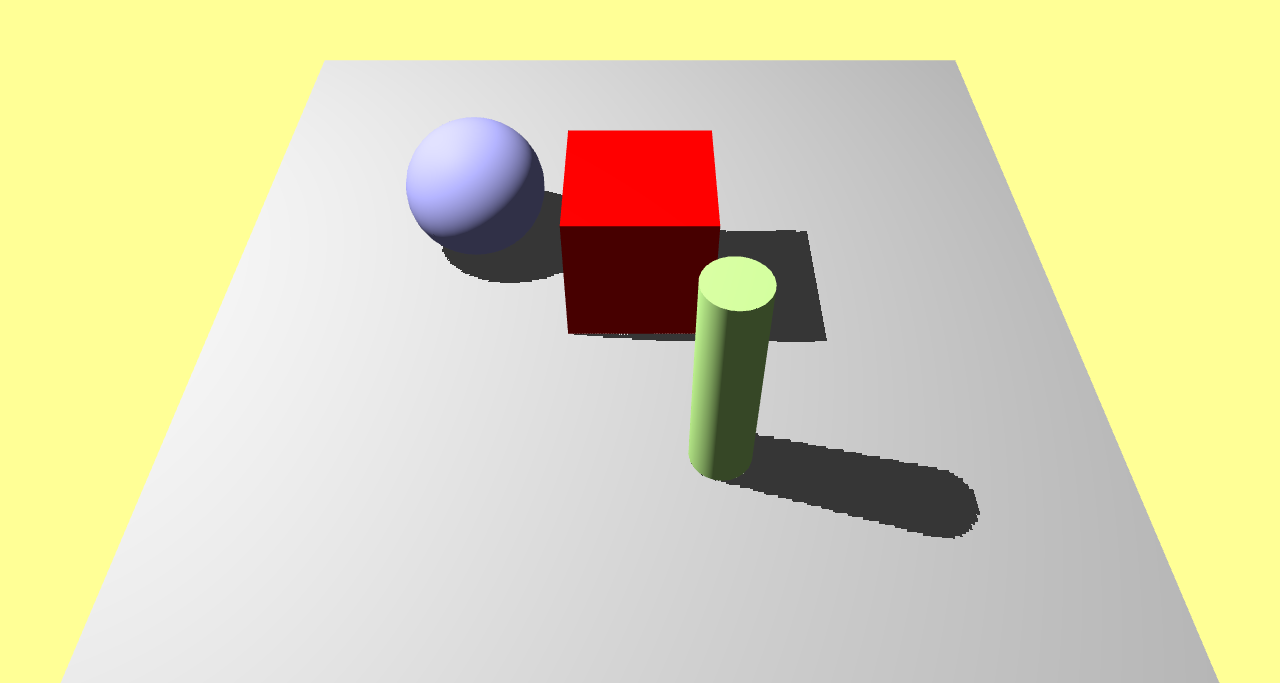
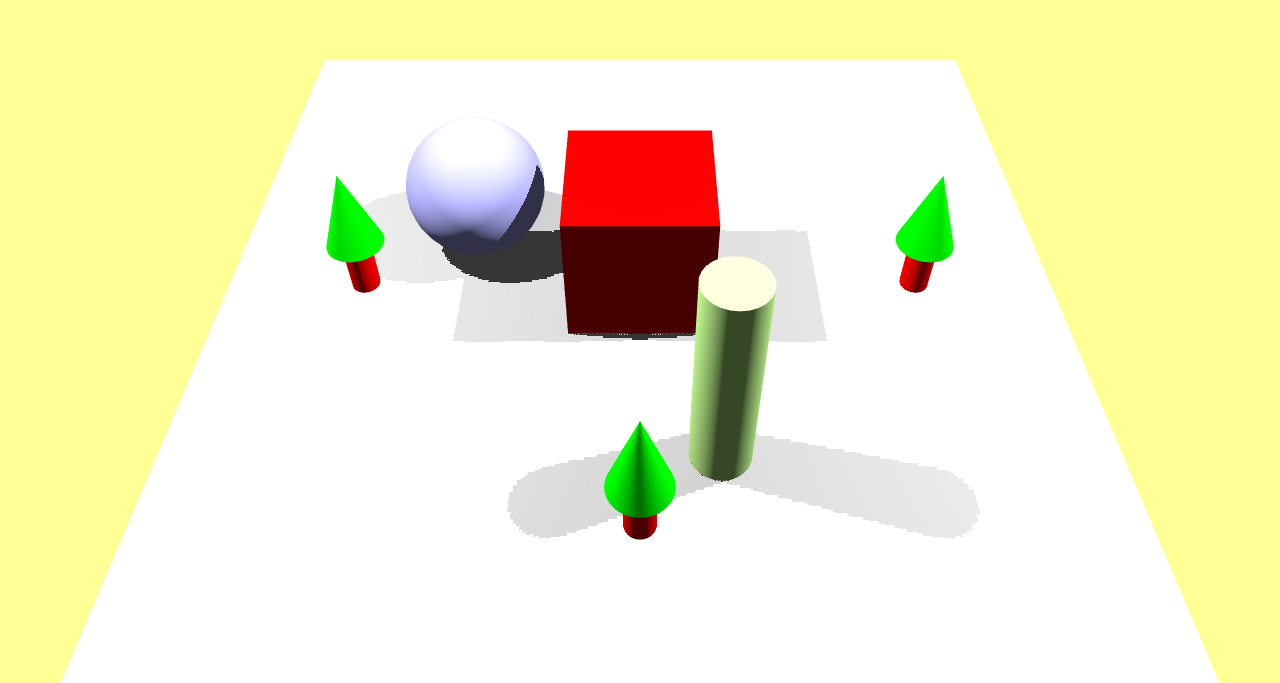
Before and after one commit to SlicF/ICG, a plain HTML site: page gui_4/01_Ex_Code_Organization/index.html in a window 1280 px wide. Shown: the part 117-800 px from the top of the page. Drawn offline with nearby package versions, Linux system fonts and the light colour scheme.

Commit message:
coisas feitas, outras não

```diff
--- a/gui_4/01_Ex_Code_Organization/index.html
+++ b/gui_4/01_Ex_Code_Organization/index.html
@@ -12,15 +12,14 @@
 -->
 
   <head>
-    <meta charset="utf-8">
-    <meta name="viewport" content="width=device-width, initial-scale=1">
+    <meta charset="utf-8" />
+    <meta name="viewport" content="width=device-width, initial-scale=1" />
 
-    <title> 3D scene </title>
+    <title>3D scene</title>
 
-    <link rel="stylesheet" href="style.css">
+    <link rel="stylesheet" href="style.css" />
 
     <script type="module">
-
       import * as THREE from "https://threejs.org/build/three.module.js";
 
       // To store the scene graph, and elements usefull to rendering the scene
@@ -33,9 +32,7 @@
       // HELPER FUNCTIONS
 
       const helper = {
-
         initEmptyScene: function (sceneElements) {
-
           // ************************** //
           // Create the 3D scene
           // ************************** //
@@ -46,7 +43,12 @@
           // ************************** //
           const width = window.innerWidth;
           const height = window.innerHeight;
-                const camera = new THREE.PerspectiveCamera(45, width / height, 0.1, 500);
+          const camera = new THREE.PerspectiveCamera(
+            45,
+            width / height,
+            0.1,
+            500
+          );
           sceneElements.camera = camera;
           camera.position.set(0, 5, 5);
           camera.lookAt(0, 0, 0);
@@ -58,13 +60,16 @@
           // ************************** //
           // Add ambient light
           // ************************** //
-                const ambientLight = new THREE.AmbientLight('rgb(255, 255, 255)', 0.2);
+          const ambientLight = new THREE.AmbientLight(
+            "rgb(255, 255, 255)",
+            0.2
+          );
           sceneElements.sceneGraph.add(ambientLight);
 
           // ***************************** //
           // Add spotlight (with shadows)
           // ***************************** //
-                const spotLight1 = new THREE.SpotLight('rgb(255, 255, 255)', 40);
+          const spotLight1 = new THREE.SpotLight("rgb(255, 255, 255)", 40);
           spotLight1.decay = 1;
           spotLight1.position.set(-5, 8, 0);
           sceneElements.sceneGraph.add(spotLight1);
@@ -77,13 +82,27 @@
           // Give a name to the spot light
           spotLight1.name = "light 1";
 
+          //Add a second spotlight
+          const spotLight2 = new THREE.SpotLight("rgb(255, 255, 255)", 40);
+          spotLight2.decay = 1;
+          spotLight2.position.set(5, 8, 0);
+          sceneElements.sceneGraph.add(spotLight2);
+
+          // Setup shadow properties for the spotlight
+          spotLight2.castShadow = true;
+          spotLight2.shadow.mapSize.width = 2048;
+          spotLight2.shadow.mapSize.height = 2048;
+
+          // Give a name to the spot light
+          spotLight2.name = "light 2";
+
           // *********************************** //
           // Create renderer (with shadow map)
           // *********************************** //
           const renderer = new THREE.WebGLRenderer({ antialias: true });
           sceneElements.renderer = renderer;
           renderer.setPixelRatio(window.devicePixelRatio);
-                renderer.setClearColor('rgb(255, 255, 150)', 1.0);
+          renderer.setClearColor("rgb(255, 255, 150)", 1.0);
           renderer.setSize(width, height);
 
           // Setup shadowMap property
@@ -98,23 +117,27 @@
         },
 
         render: function (sceneElements) {
-                sceneElements.renderer.render(sceneElements.sceneGraph, sceneElements.camera);
+          sceneElements.renderer.render(
+            sceneElements.sceneGraph,
+            sceneElements.camera
+          );
         },
       };
 
       // FUCNTIONS FOR BUILDING THE SCENE
 
       const scene = {
-
         // Create and insert in the scene graph the models of the 3D scene
 
         load3DObjects: function (sceneGraph) {
-
           // ************************** //
           // Create a ground plane
           // ************************** //
           const planeGeometry = new THREE.PlaneGeometry(6, 6);
-                const planeMaterial = new THREE.MeshPhongMaterial({ color: 'rgb(200, 200, 200)', side: THREE.DoubleSide });
+          const planeMaterial = new THREE.MeshPhongMaterial({
+            color: "rgb(200, 200, 200)",
+            side: THREE.DoubleSide,
+          });
           const planeObject = new THREE.Mesh(planeGeometry, planeMaterial);
           sceneGraph.add(planeObject);
 
@@ -123,13 +146,14 @@
           // Set shadow property
           planeObject.receiveShadow = true;
 
-
           // ************************** //
           // Create a cube
           // ************************** //
           // Cube center is at (0,0,0)
           const cubeGeometry = new THREE.BoxGeometry(1, 1, 1);
-                const cubeMaterial = new THREE.MeshPhongMaterial({ color: 'rgb(255,0,0)' });
+          const cubeMaterial = new THREE.MeshPhongMaterial({
+            color: "rgb(255,0,0)",
+          });
           const cubeObject = new THREE.Mesh(cubeGeometry, cubeMaterial);
           sceneGraph.add(cubeObject);
 
@@ -149,7 +173,9 @@
           // ************************** //
           // Sphere center is at (0,0,0)
           const sphereGeometry = new THREE.SphereGeometry(0.5, 32, 32);
-                const sphereMaterial = new THREE.MeshPhongMaterial({ color: 'rgb(180,180,255)' });
+          const sphereMaterial = new THREE.MeshPhongMaterial({
+            color: "rgb(180,180,255)",
+          });
           const sphereObject = new THREE.Mesh(sphereGeometry, sphereMaterial);
           sceneGraph.add(sphereObject);
 
@@ -165,9 +191,20 @@
           // ************************** //
           // Create a cylinder
           // ************************** //
-                const cylinderGeometry = new THREE.CylinderGeometry(0.2, 0.2, 1.5, 25, 1);
-                const cylinderMaterial = new THREE.MeshPhongMaterial({ color: 'rgb(200,255,150)' });
-                const cylinderObject = new THREE.Mesh(cylinderGeometry, cylinderMaterial);
+          const cylinderGeometry = new THREE.CylinderGeometry(
+            0.2,
+            0.2,
+            1.5,
+            25,
+            1
+          );
+          const cylinderMaterial = new THREE.MeshPhongMaterial({
+            color: "rgb(200,255,150)",
+          });
+          const cylinderObject = new THREE.Mesh(
+            cylinderGeometry,
+            cylinderMaterial
+          );
           sceneGraph.add(cylinderObject);
 
           // Set position of the cylinder
@@ -178,11 +215,28 @@
           // Set shadow property
           cylinderObject.castShadow = true;
           cylinderObject.receiveShadow = true;
-            }
+
+          // Add 3 trees
+            const tree1 = createTree(0.1, 0.4, 0.2, 0.6, 0, 0, 2);
+            const tree2 = createTree(0.1, 0.4, 0.2, 0.6, -2, 0, 0);
+            const tree3 = createTree(0.1, 0.4, 0.2, 0.6, 2, 0, 0);
+
+            sceneGraph.add(tree1);
+            sceneGraph.add(tree2);
+            sceneGraph.add(tree3);
+
+            // shadow property
+            tree1.castShadow = true;
+            tree1.receiveShadow = true;
+            tree2.castShadow = true;
+            tree2.receiveShadow = true;
+            tree3.castShadow = true;
+            tree3.receiveShadow = true;
+
+        },
       };
 
       function computeFrame(time) {
-
         // Rendering
         helper.render(sceneElements);
 
@@ -204,7 +258,7 @@
 
       // HANDLING EVENTS
 
-        window.addEventListener('resize', resizeWindow);
+      window.addEventListener("resize", resizeWindow);
 
       // Update render image size and camera aspect when the window is resized
       function resizeWindow(eventParam) {
@@ -220,16 +274,68 @@
         computeFrame(sceneElements);
       }
 
+      function createTree(
+        cylinderRadius = 5,
+        cylinderHeight = 20,
+        coneRadius = 10,
+        coneHeight = 30,
+        x = 0,
+        y = 0,
+        z = 0
+      ) {
+        // Creating a model by grouping Lambert geometries
+
+        // Cylinder centered at the origin
+
+        const cylinderGeometry = new THREE.CylinderGeometry(
+          cylinderRadius,
+          cylinderRadius,
+          cylinderHeight,
+          32
+        );
+
+        const redMaterial = new THREE.MeshLambertMaterial({ color: 0xff0000 });
+
+        const cylinder = new THREE.Mesh(cylinderGeometry, redMaterial);
+
+        // Move base of the cylinder to y = 0
+
+        cylinder.position.y = cylinderHeight / 2.0;
+
+        // Cone
+
+        const coneGeometry = new THREE.ConeGeometry(coneRadius, coneHeight, 32);
+
+        const greenMaterial = new THREE.MeshLambertMaterial({
+          color: 0x00ff00,
+        });
+
+        const cone = new THREE.Mesh(coneGeometry, greenMaterial);
+
+        // Move base of the cone to the top of the cylinder
+
+        cone.position.y = cylinderHeight + coneHeight / 2.0;
+
+        // Tree
+
+        const tree = new THREE.Group();
+
+        tree.add(cylinder);
+
+        tree.add(cone);
+
+        tree.position.set(x, y, z);
+
+        return tree;
+      }
+
       // STARTING
 
       init();
-
     </script>
-
   </head>
 
   <body>
-    <div id="Tag3DScene"> </div>
+    <div id="Tag3DScene"></div>
   </body>
-
 </html>
```
Also changed, not shown: gui_4/02_Ex_Animation/index.html (+18 -1 lines), gui_4/03_Ex_Interaction/index.html (+5 -1 lines). Lines whose indentation alone changed are shown as unchanged.
